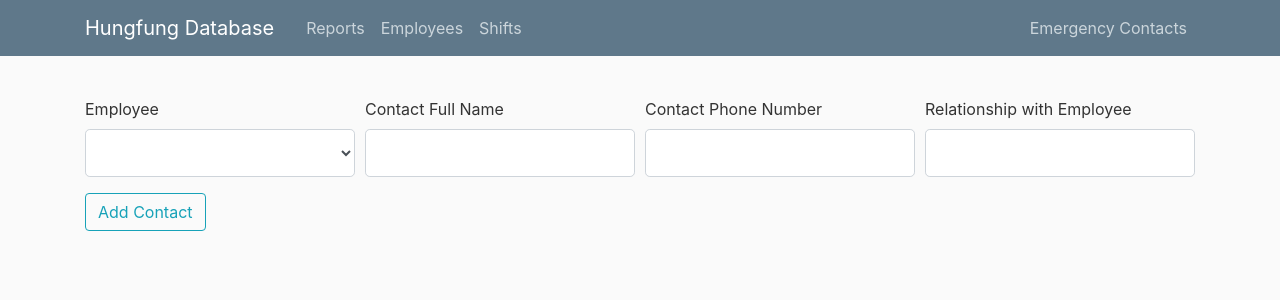
After one commit to ShahramZaheri/cmpt354project, a Flask app: page /add_emergency_contact in a window 1280 px wide. The commit adds this page. Shown: the top 300 px of the page. Run offline with Flask 2, Linux system fonts and the light colour scheme; data comes from the database, SQL or seed files in the repository; some libraries are stand-ins or nearby versions.

Commit message:
working on add emergency contact name

```diff
--- a/flaskr/__init__.py
+++ b/flaskr/__init__.py
@@ -4,7 +4,7 @@ from datetime import datetime
 
 
 from flask import Flask, render_template, url_for, flash, redirect, request
-from forms import NewEmployeeForm, update_employee_info_form, remove_employee_form, PayrollForm
+from forms import NewEmployeeForm, update_employee_info_form, remove_employee_form, PayrollForm, ContactForm
 
 
 
@@ -237,13 +237,41 @@ def create_app(test_config=None):
                          ''')
                 emergency_contacts = cur.fetchall()
 
-
-
-
-
                 connection.commit()
                 cur.close()
                 return render_template('emergency.html',  emergency_contacts = emergency_contacts)
+
+        @app.route('/add_emergency_contact', methods=['GET', 'POST'])
+        def add_emergency_contact():
+                form =  ContactForm()
+
+                # open database connection
+                conn = sqlite3.connect("instance/flaskr.sqlite")
+                conn.row_factory = dict_factory
+                cur = conn.cursor()
+
+                # Populate drop down dynamically
+                cur.execute(''' SELECT EmployeeID, Fname, Lname FROM Employee''')
+                employees = cur.fetchall()
+                employees_list=[(employee['Fname'] + " " + employee['Lname']) for employee in employees]
+                employees_list.insert(0,"")
+                form.emergency_contact_employee.choices = employees_list
+
+                if form.validate_on_submit():
+                        print(haha)
+                        return redirect(url_for('add_emergency_contact'))
+
+
+                return(render_template('add_emergency_contact.html', form = form))
+
+
+        @app.route('/delete_emergency_contact', methods=['GET', 'POST'])
+        def delete_emergency_contact():
+
+
+                return(render_template('delete_emergency_contact.html'))
+
+
 
 
 
--- /dev/null
+++ b/flaskr/templates/add_emergency_contact.html
@@ -0,0 +1,86 @@
+{% extends "layout.html" %}
+{% block content %}
+
+<form method="POST" action="">
+        {{ form.hidden_tag() }}
+        <fieldset class="form-group">
+        </fieldset>
+        <div class="form-row">
+
+
+                <!-- Employee Name Dropdown  -->
+                <div class="form-group col-md-3">
+                        {{ form.emergency_contact_employee.label(class="form-control-label") }}
+
+                        {% if form.emergency_contact_employee.errors %}
+                        {{ form.emergency_contact_employee(class="form-control form-control-lg is-invalid") }}
+                        <div class="invalid-feedback">
+                                {% for error in form.emergency_contact_employee.errors %}
+                                <span>{{ error }}</span>
+                                {% endfor %}
+                        </div>
+                        {% else %}
+                        {{ form.emergency_contact_employee(class="form-control form-control-lg") }}
+                        {% endif %}
+                </div>
+
+                <!-- Contact Name -->
+                <div class="form-group col-md-3">
+                        {{ form.emergency_contact_name.label(class="form-control-label") }}
+
+                        {% if form.emergency_contact_name.errors %}
+                        {{ form.emergency_contact_name(class="form-control form-control-lg is-invalid") }}
+                        <div class="invalid-feedback">
+                          {% for error in form.emergency_contact_name.errors %}
+                          <span>{{ error }}</span>
+                          {% endfor %}
+                        </div>
+                        {% else %}
+                        {{ form.emergency_contact_name(class="form-control form-control-lg") }}
+                        {% endif %}
+                </div>
+
+                <!-- Contact Phone Number-->
+                <div class="form-group col-md-3">
+                        {{ form.emergency_contact_phone.label(class="form-control-label") }}
+
+                        {% if form.emergency_contact_phone.errors %}
+                        {{ form.emergency_contact_phone(class="form-control form-control-lg is-invalid") }}
+                        <div class="invalid-feedback">
+                          {% for error in form.emergency_contact_phone.errors %}
+                          <span>{{ error }}</span>
+                          {% endfor %}
+                        </div>
+                        {% else %}
+                        {{ form.emergency_contact_phone(class="form-control form-control-lg") }}
+                        {% endif %}
+                </div>
+
+                <!-- Contact Relation-->
+                <div class="form-group col-md-3">
+                        {{ form.emergency_contact_relation.label(class="form-control-label") }}
+
+                        {% if form.emergency_contact_relation.errors %}
+                        {{ form.emergency_contact_relation(class="form-control form-control-lg is-invalid") }}
+                        <div class="invalid-feedback">
+                          {% for error in form.emergency_contact_relation.errors %}
+                          <span>{{ error }}</span>
+                          {% endfor %}
+                        </div>
+                        {% else %}
+                        {{ form.emergency_contact_relation(class="form-control form-control-lg") }}
+                        {% endif %}
+                </div>
+
+
+        </div>
+
+
+
+        <div class="form-group">
+                {{ form.submit(class="btn btn-outline-info") }}
+        </div>
+</form>
+
+
+{% endblock content %}
--- a/forms.py
+++ b/forms.py
@@ -18,12 +18,6 @@ class NewEmployeeForm(FlaskForm):
     employee_role = SelectField('Employee works at', choices = roles, validators = [DataRequired()])
     employee_salary = DecimalField('Employee Salary/Wage', places=2, validators=[DataRequired()])
 
-
-
-    # first_emergency_contact_full_name = StringField('Emergency Contact Full Name', validators=[DataRequired(), Length(min=1, max=25)])
-    # first_emergency_contact_relationship = StringField('Relationship with Employee', validators=[DataRequired(), Length(min=1, max=25)])
-    # first_emergency_contact_phone_number = StringField('Emergency Contact Phone Number', validators=[DataRequired(), Length(min=1, max=25)])
-
     submit = SubmitField('Add New Employee')
 
 class PayrollForm(FlaskForm):
@@ -32,6 +26,15 @@ class PayrollForm(FlaskForm):
     end_date = StringField('To')
     submit = SubmitField('Get Pay Stubs')
 
+
+
+class ContactForm(FlaskForm):
+    emergency_contact_employee = SelectField('Employee', coerce=str)
+    emergency_contact_name = StringField('Contact Full Name', validators=[DataRequired(), Length(min=1, max=100)])
+    emergency_contact_phone = StringField('Contact Phone Number', validators=[DataRequired(), Length(min=10, max=10)])
+    emergency_contact_relation = StringField('Relationship with Employee', validators=[DataRequired(), Length(min=1, max=25)])
+    submit = SubmitField('Add Contact')
+
 class update_employee_info_form(FlaskForm):
     employee_SIN = StringField('Social Insurance Number (SIN)', validators=[DataRequired(), Length(min=1, max=25)])
     submit = SubmitField('Find Employee')
```
Also changed, not shown: flaskr/templates/delete_emergency_contact.html (added, +9 -0 lines), flaskr/templates/emergency.html (+10 -5 lines).
